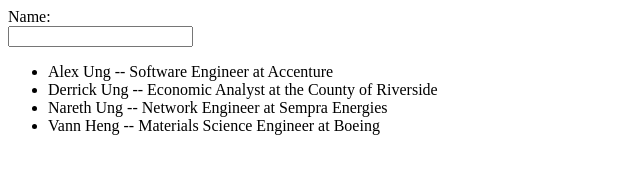
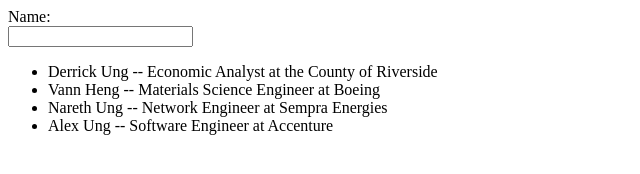
Before and after one commit to alexung/angularjs-test, a plain HTML site: page index.html in a window 1280 px wide. Shown: the whole page, without its empty margins (0-640 px from the left). Drawn offline with Linux system fonts and the light colour scheme.

Commit message:
orderBy property which alphabetizes based on profession

```diff
--- a/index.html
+++ b/index.html
@@ -10,7 +10,7 @@
     <br>
 
     <ul>
-      <li data-ng-repeat="familyMember in family | filter: name">{{ familyMember.name }} -- {{ familyMember.profession}}</li>
+      <li data-ng-repeat="familyMember in family | filter: name | orderBy: 'profession'">{{ familyMember.name }} -- {{ familyMember.profession}}</li>
     </ul>
 
     <script src='javascript/angular.min.js'></script>
```
